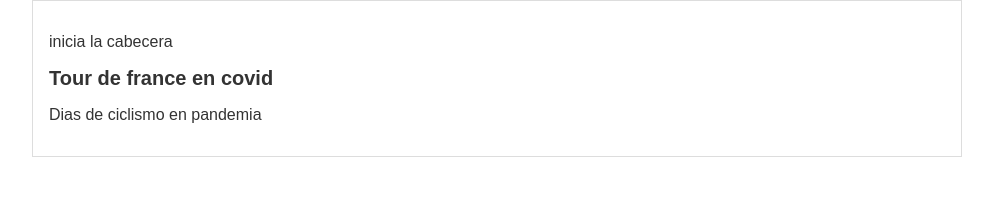
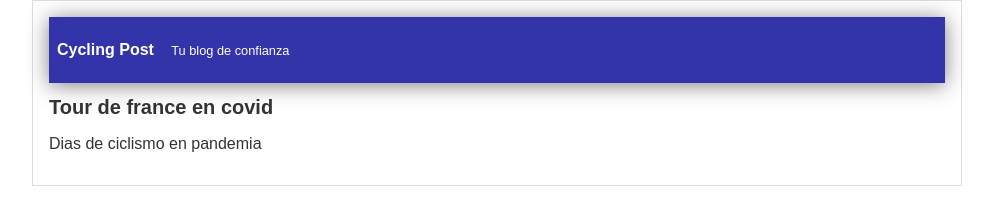
Before and after one commit to Ogied/Platzi-GitGitHubCourse-Hyperblog, a plain HTML site: page index.html in a window 1280 px wide. Shown: the whole page, without its empty margins (143-1136 px from the left). Drawn offline with Linux system fonts and the light colour scheme.

Commit message:
se finalizo la cabecera con diseño morado

```diff
--- a/css/styles.css
+++ b/css/styles.css
@@ -5,6 +5,21 @@ body {
     font-size: 16px;
     margin: 0;
     padding: 0;
+}
+
+#cabecera {
+    background-color: #33A;
+    color: white;
+    margin: 0;
+    padding: 0.5em;
+    font-weight: bold;
+    box-shadow: 0px 2px 20px 0px rgba(0, 0, 0, 0.5);
+}
+
+#cabecera #tagline {
+    margin: 0 0 0 1em;
+    font-weight: normal;
+    font-size: 0.8em;
 }
 
 #container {
--- a/index.html
+++ b/index.html
@@ -9,7 +9,7 @@
 <body>
     <div id="container">
         <div id="cabecera">
-            <p>inicia la cabecera</p>
+            <p>Cycling Post <span id="tagline">Tu blog de confianza</span></p>
         </div>
         <div id="post">
             <h1>Tour de france en covid</h1>
```
